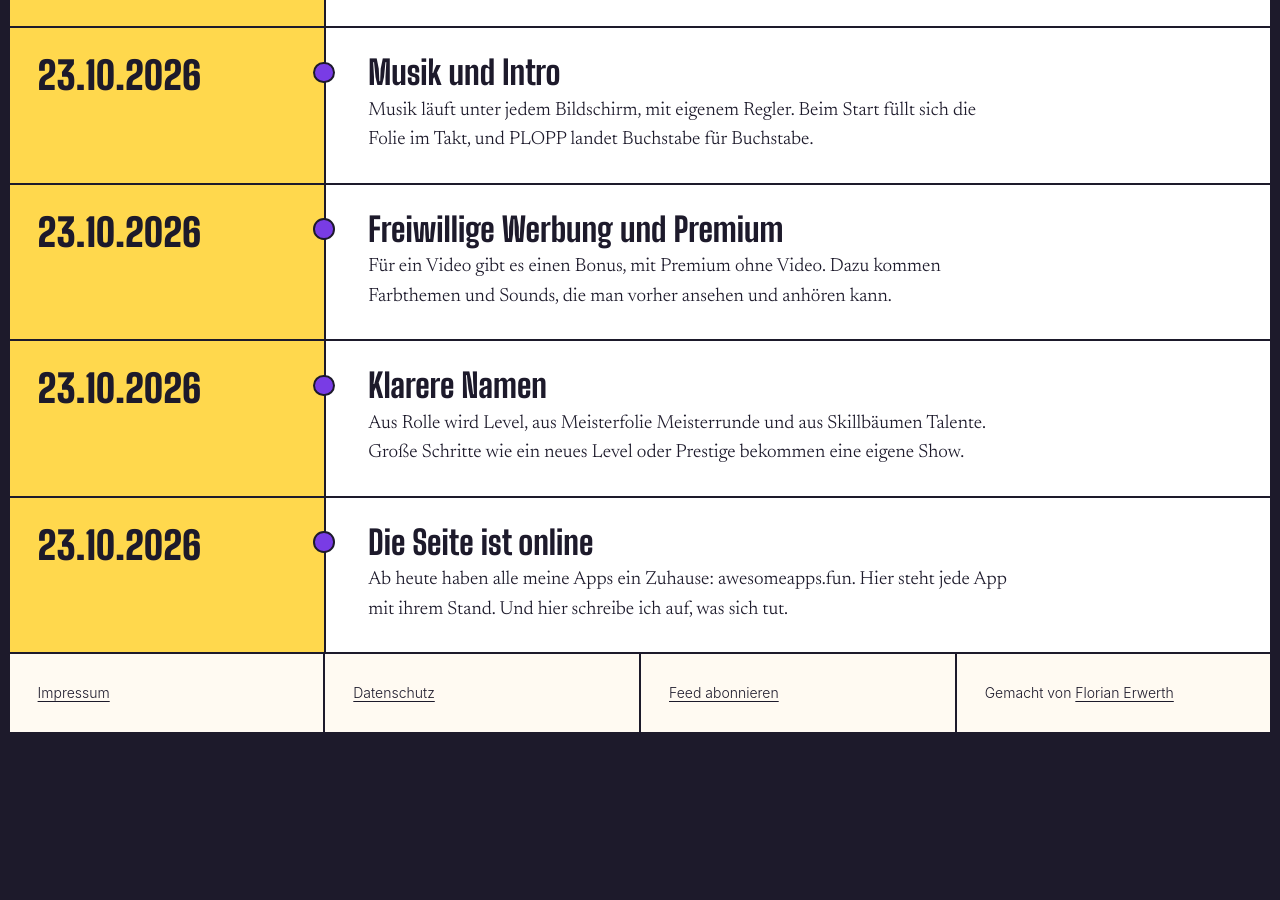
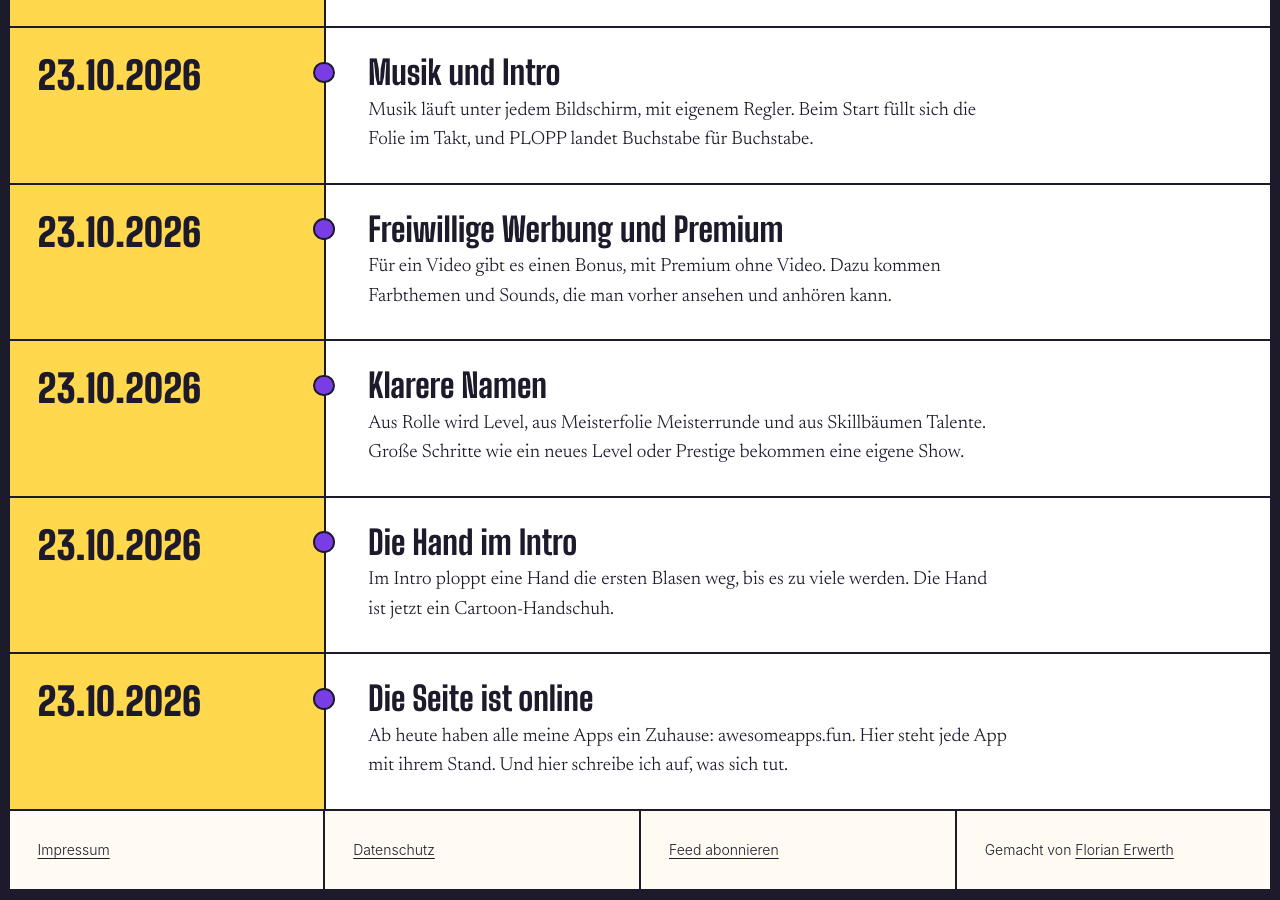
Before and after one commit to FloErwerth/FloErwerth.github.io, a Jekyll site: the page built from plopp/index.md, in a window 1280 px wide and 900 px high, scrolled down 5039 px. Built offline with Jekyll 4.4.1, drawn with Linux system fonts in a browser that asks for light colours; before the commit the page ends 5783 px from its top, so only the background shows below that.

Commit message:
PLOPP: Meilenstein Die Hand im Intro

```diff
--- a/_data/apps.yml
+++ b/_data/apps.yml
@@ -109,6 +109,11 @@
         Aus Rolle wird Level, aus Meisterfolie Meisterrunde und aus
         Skillbäumen Talente. Große Schritte wie ein neues Level oder Prestige
         bekommen eine eigene Show.
+    - date: 2026-10-23
+      title: Die Hand im Intro
+      text: >-
+        Im Intro ploppt eine Hand die ersten Blasen weg, bis es zu viele
+        werden. Die Hand ist jetzt ein Cartoon-Handschuh.
 
 - slug: grammgenau
   name: Grammgenau
```
